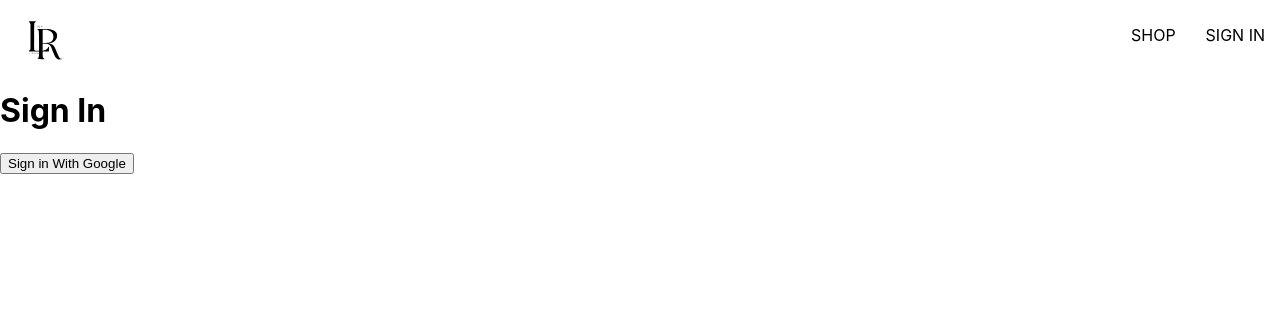
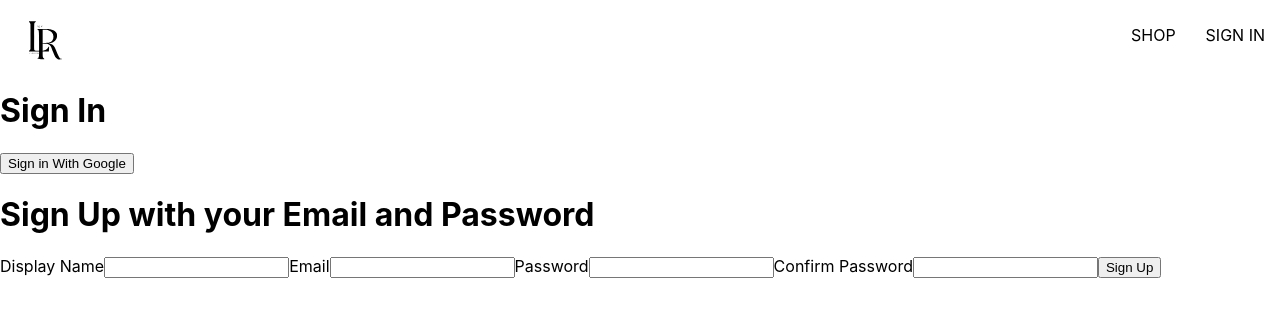
Before and after one commit to lyndonreyjb/project1, a React (Create React App) app: page /sign-in in a window 1280 px wide. Shown: the top 316 px of the page. Built offline with nearby package versions, Linux system fonts and the light colour scheme.

Commit message:
updated sign in

```diff
--- a/src/components/routes/sign-in/sign-in.component.jsx
+++ b/src/components/routes/sign-in/sign-in.component.jsx
@@ -1,5 +1,8 @@
 import { signInWithGooglePopup } from "../../../utils/firebase/firebase.utils";
 import { createUserDocumentFromAuth } from "../../../utils/firebase/firebase.utils";
+
+import SignUp from "../sign-up/sign-up.component";
+
 const SignIn = () => {
   const logGoogleUser = async () => {
     const { user } = await signInWithGooglePopup();
@@ -10,6 +13,7 @@ const SignIn = () => {
     <div>
       <h1>Sign In</h1>
       <button onClick={logGoogleUser}>Sign in With Google</button>
+      <SignUp />
     </div>
   );
 };
--- /dev/null
+++ b/src/components/routes/sign-up/sign-up.component.jsx
@@ -0,0 +1,67 @@
+import { useState } from "react";
+
+const defaultFields = {
+  displayName: "",
+  email: "",
+  password: "",
+  confirmPassword: "",
+};
+
+const SignUp = () => {
+  const [fields, setFields] = useState(defaultFields);
+
+  const { displayName, email, password, confirmPassword } = fields;
+
+  console.log(fields);
+
+  const inputChange = (event) => {
+    const { name, value } = event.target;
+    setFields({ ...fields, [name]: value });
+  };
+
+  return (
+    <div>
+      <h1>Sign Up with your Email and Password</h1>
+      <form onSubmit={() => {}}>
+        <label>Display Name</label>
+        <input
+          required
+          type="text"
+          onChange={inputChange}
+          name="displayName"
+          value={displayName}
+        />
+
+        <label>Email</label>
+        <input
+          required
+          type="email"
+          onChange={inputChange}
+          name="email"
+          value={email}
+        />
+
+        <label>Password</label>
+        <input
+          required
+          type="password"
+          onChange={inputChange}
+          name="password"
+          value={password}
+        />
+        <label>Confirm Password</label>
+
+        <input
+          required
+          type="password"
+          onChange={inputChange}
+          name="confirmPassword"
+          value={confirmPassword}
+        />
+        <button type="submit">Sign Up</button>
+      </form>
+    </div>
+  );
+};
+
+export default SignUp;
```
